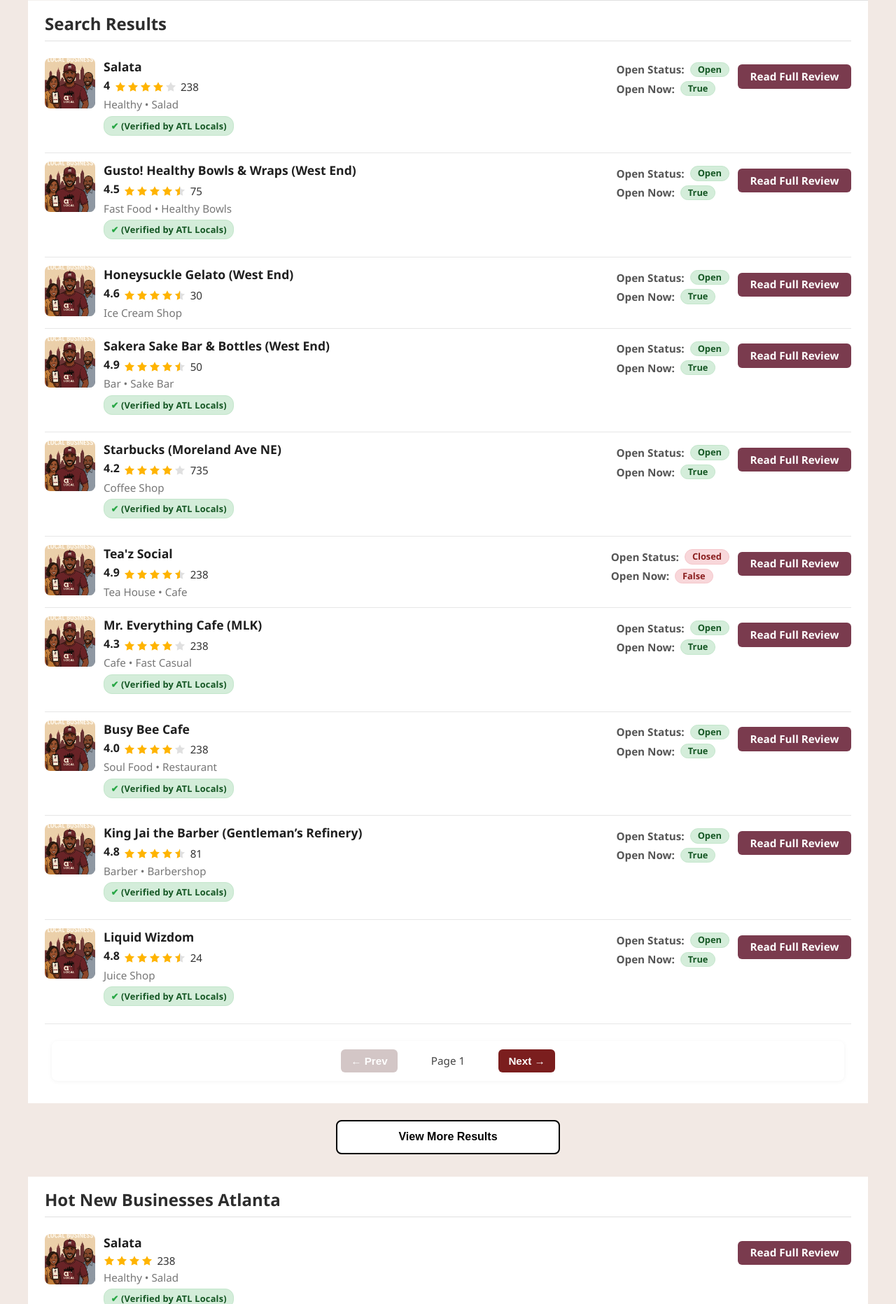
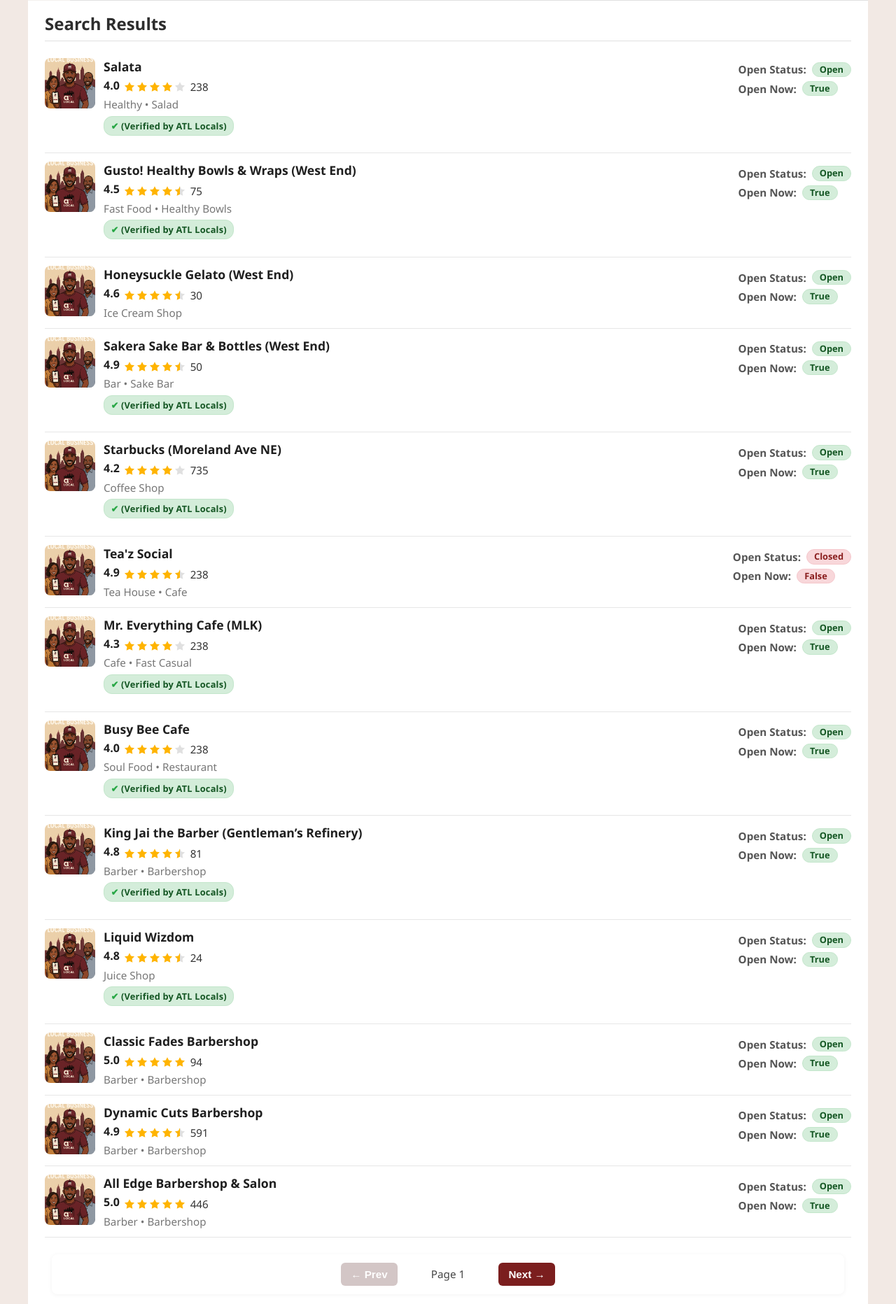
Before and after one commit to lemonsqueezemarketing/atlanta-locals, a Flask app: page / in a window 1280 px wide. Shown: the part 1763-3627 px from the top of the page at 70% size. Run offline with Flask 3, Linux system fonts and the light colour scheme; parts of the project's set-up code (start-up, migrations or seed data) failed here and were passed over.

Commit message:
Results list: render from /api/atl-places via search-results.js; map & list now share the same API + query string

```diff
--- a/app/routes.py
+++ b/app/routes.py
@@ -883,7 +883,10 @@ search_results = [
         "is_atl_verified":True,
         "review_link":None,
         "open_status":"open",
-        "open_now_status":True
+        "open_now_status":True,
+        "address":"650 Ponce de Leon Ave NE, Atlanta, GA 30308",
+        "lat":"33.775006",
+        "lng":" -84.365838",
     },
 
     {
@@ -897,7 +900,10 @@ search_results = [
         "is_atl_verified":True,
         "review_link":None,
         "open_status":"open",
-        "open_now_status":True
+        "open_now_status":True,
+        "address":"1020 White St SW, Atlanta, GA 30310",
+        "lat":"33.7368",
+        "lng":"-84.4216",
 
     },
 
@@ -913,7 +919,10 @@ search_results = [
         "is_atl_verified":False,
         "review_link":None,
         "open_status":"open",
-        "open_now_status":True
+        "open_now_status":True,
+        "address":"1020 White St SW, Atlanta, GA 30310",
+        "lat":"33.7368",
+        "lng":"-84.4216",
     },
 
     {
@@ -927,7 +936,10 @@ search_results = [
         "is_atl_verified":True,
         "review_link":None,
         "open_status":"open",
-        "open_now_status":True
+        "open_now_status":True,
+        "address":"1020 White St SW, Atlanta, GA 30310",
+        "lat":"33.7368",
+        "lng":"-84.4216",
     },
 
     {
@@ -941,7 +953,10 @@ search_results = [
         "is_atl_verified":True,
         "review_link":None,
         "open_status":"open",
-        "open_now_status":True
+        "open_now_status":True,
+        "address":"406 Moreland Ave NE, Atlanta, GA 30307",
+        "lat":"33.7599",
+        "lng":"-84.3494",
     },
 
     {
@@ -955,7 +970,10 @@ search_results = [
         "is_atl_verified":False,
         "review_link":None,
         "open_status":"closed",
-        "open_now_status":False
+        "open_now_status":False,
+        "address":"337 Moreland Ave NE, Atlanta, GA 30307",
+        "lat":"33.7608",
+        "lng":"-84.3499",
     },
 
     {
@@ -969,7 +987,10 @@ search_results = [
         "is_atl_verified":True,
         "review_link":None,
         "open_status":"open",
-        "open_now_status":True
+        "open_now_status":True,
+        "address":"882 Martin Luther King Jr Dr SW, Atlanta, GA 303148",
+        "lat":"33.7537,",
+        "lng":"-84.4163",
     },
 
     {
@@ -983,7 +1004,10 @@ search_results = [
         "is_atl_verified":True,
         "review_link":None,
         "open_status":"open",
-        "open_now_status":True
+        "open_now_status":True,
+        "address":"810 Martin Luther King Jr Dr SW, Atlanta, GA 30314",
+        "lat":"33.7489",
+        "lng":"-84.4141",
     },
 
     {
@@ -997,7 +1021,10 @@ search_results = [
         "is_atl_verified":True,
         "review_link":None,
         "open_status":"open",
-        "open_now_status":True
+        "open_now_status":True,
+        "address":"1107 Euclid Ave NE, Atlanta, GA 30307",
+        "lat":"33.7656",
+        "lng":"-84.3491",
     },
 
     {
@@ -1011,7 +1038,63 @@ search_results = [
         "is_atl_verified":True,
         "review_link":None,
         "open_status":"open",
-        "open_now_status":True
+        "open_now_status":True,
+        "address":"1133 Euclid Ave NE, Atlanta, GA 30307",
+        "lat":"33.7662",
+        "lng":"-84.3477",
+    },
+
+    {
+        "atl_place_id":11,
+        "img":"media/blog/atlanta_local_main_image.JPG",
+        "title":"Classic Fades Barbershop",
+        "slug":"classic_fades_barbershop",
+        "rating":5.0,
+        "review_count":94,
+        "categories":["barber","barbershop"],
+        "is_atl_verified":False,
+        "review_link":None,
+        "open_status":"open",
+        "open_now_status":True,
+        "address":"3479 Memorial Dr, Ste 1, Decatur, GA 30032 (inside Kroger/Belvedere Plaza)",
+        "lat":"33.752274",
+        "lng":"-84.269225",
+    },
+
+
+    {
+        "atl_place_id":12,
+        "img":"media/blog/atlanta_local_main_image.JPG",
+        "title":"Dynamic Cuts Barbershop",
+        "slug":"dynamic_cuts_barbershop",
+        "rating":4.9,
+        "review_count":591,
+        "categories":["barber","barbershop"],
+        "is_atl_verified":False,
+        "review_link":None,
+        "open_status":"open",
+        "open_now_status":True,
+        "address":"4112 Redan Rd, Suite G, Stone Mountain, GA 30083",
+        "lat":"33.763737",
+        "lng":"-84.222301",
+    },
+
+
+    {
+        "atl_place_id":13,
+        "img":"media/blog/atlanta_local_main_image.JPG",
+        "title":"All Edge Barbershop & Salon",
+        "slug":"all_edge_barbershop_salon",
+        "rating":5.0,
+        "review_count":446,
+        "categories":["barber","barbershop"],
+        "is_atl_verified":False,
+        "review_link":None,
+        "open_status":"open",
+        "open_now_status":True,
+        "address":"4586 Memorial Dr, Decatur, GA 30032",
+        "lat":"33.7799099312",
+        "lng":"-84.2390579359",
     },
 
 
@@ -1047,6 +1130,14 @@ def home():
 def search_map():
     atl_places = search_results
     return render_template('search_map/search_home.html', atl_places=atl_places)
+
+@main.route('/api/atl-places', methods=['GET'])
+def api_atl_places():
+    """
+    Dev endpoint: serves the in-memory search_results list as JSON.
+    Later you can replace this with a DB-backed query.
+    """
+    return jsonify(search_results)
 
 # News -> "/news" (kept as its own endpoint)
 @main.route("/news")
--- a/app/static/js/search-map.js
+++ b/app/static/js/search-map.js
@@ -1,7 +1,7 @@
 console.log('search-map.js loaded for /search-map route');
 
 document.addEventListener('DOMContentLoaded', function () {
-  // Init Leaflet Map (Atlanta center)
+  // ----- Leaflet Map (Atlanta center) -----
   const map = L.map('map').setView([33.749, -84.388], 12);
 
   L.tileLayer('https://{s}.tile.openstreetmap.org/{z}/{x}/{y}.png', {
@@ -9,11 +9,11 @@ document.addEventListener('DOMContentLoaded', function () {
     maxZoom: 19,
   }).addTo(map);
 
-  // ---------- Emoji markers (no external image dependencies) ----------
+  // ----- Emoji icons -----
   function emojiIcon(emoji) {
     return L.divIcon({
       html: `<div class="emoji-pin">${emoji}</div>`,
-      className: 'emoji-icon', // keep Leaflet classes clean
+      className: 'emoji-icon',
       iconSize: [28, 28],
       iconAnchor: [14, 28],
       popupAnchor: [0, -28],
@@ -31,110 +31,104 @@ document.addEventListener('DOMContentLoaded', function () {
     default: emojiIcon('📍'),
   };
 
-  // Slight jitter to separate markers located in the same plaza
-  function jitter([lat, lng], dx = 0.00025, dy = 0.00018) {
+  // ----- Helpers -----
+  function pickIconKey(categories) {
+    const cats = (categories || []).map(c => String(c).toLowerCase());
+    if (cats.some(c => c.includes('barber'))) return 'barber';
+    if (cats.some(c => c.includes('coffee'))) return 'coffee';
+    if (cats.some(c => c.includes('tea'))) return 'tea';
+    if (cats.some(c => c.includes('sake'))) return 'sake';
+    if (cats.some(c => c.includes('ice cream'))) return 'icecream';
+    if (cats.some(c => c.includes('juice'))) return 'juice';
+    if (cats.some(c => c.includes('healthy') || c.includes('salad'))) return 'healthy';
+    return 'default';
+  }
+
+  // Robust numeric parsing: handles whitespace, commas, stray chars
+  function parseNumber(val) {
+    if (val == null) return null;
+    const cleaned = String(val).trim().replace(/[^\d.+-]/g, '');
+    const num = parseFloat(cleaned);
+    return Number.isFinite(num) ? num : null;
+  }
+
+  // Separate overlapping markers a bit if they share coords
+  const dupCount = {};
+  function jitterIfDuplicate(lat, lng, dx = 0.00025, dy = 0.00018) {
+    const key = `${lat.toFixed(6)},${lng.toFixed(6)}`;
+    dupCount[key] = (dupCount[key] || 0) + 1;
+    if (dupCount[key] > 1) {
       return [lat + (Math.random() - 0.5) * dy, lng + (Math.random() - 0.5) * dx];
     }
-
-  // ---------- Mike's visited places ----------
-  const places = [
-    {
-      name: "Salata",
-      category: "healthy",
-      address: "650 Ponce de Leon Ave NE, Atlanta, GA 30308",
-      lat: 33.775006, lng: -84.365838,
-      rating: 4.0, reviews: 238, verified: true
-    },
-    {
-      name: "Gusto! Healthy Bowls & Wraps (West End)",
-      category: "healthy",
-      address: "1020 White St SW, Atlanta, GA 30310",
-      lat: 33.7368, lng: -84.4216,
-      rating: 4.5, reviews: 75, verified: true, plaza: "west-end"
-    },
-    {
-      name: "Honeysuckle Gelato (West End)",
-      category: "icecream",
-      address: "1020 White St SW, Atlanta, GA 30310",
-      lat: 33.7368, lng: -84.4216,
-      rating: 4.6, reviews: 30, verified: true, plaza: "west-end"
-    },
-    {
-      name: "Sakera Sake Bar & Bottles (West End)",
-      category: "sake",
-      address: "1020 White St SW, Atlanta, GA 30310",
-      lat: 33.7368, lng: -84.4216,
-      rating: 4.9, reviews: 50, verified: true, plaza: "west-end"
-    },
-    {
-      name: "Starbucks (Moreland Ave NE)",
-      category: "coffee",
-      address: "406 Moreland Ave NE, Atlanta, GA 30307",
-      lat: 33.7599, lng: -84.3494,
-      rating: 4.2, reviews: 735, verified: true
-    },
-    {
-      name: "Tea’z Social",
-      category: "tea",
-      address: "337 Moreland Ave NE, Atlanta, GA 30307",
-      lat: 33.7608, lng: -84.3499,
-      rating: 4.9, reviews: 74, verified: true, status: "Temporarily Closed"
-    },
-    {
-      name: "Mr. Everything Cafe (MLK)",
-      category: "healthy",
-      address: "882 Martin Luther King Jr Dr SW, Atlanta, GA 30314",
-      lat: 33.7537, lng: -84.4163,
-      rating: 4.3, reviews: 1378, verified: true
-    },
-    {
-      name: "Busy Bee Cafe",
-      category: "healthy",
-      address: "810 Martin Luther King Jr Dr SW, Atlanta, GA 30314",
-      lat: 33.7489, lng: -84.4141,
-      rating: 4.0, reviews: 3380, verified: true
-    },
-    {
-      name: "King Jai the Barber (Groomsmen Gentleman’s Refinery)",
-      category: "barber",
-      address: "1107 Euclid Ave NE, Atlanta, GA 30307",
-      lat: 33.7656, lng: -84.3491,
-      rating: 4.8, reviews: 81, verified: true
-    },
-    {
-      name: "Liquid Wizdom",
-      category: "juice",
-      address: "1133 Euclid Ave NE, Atlanta, GA 30307",
-      lat: 33.7662, lng: -84.3477,
-      rating: 4.8, reviews: 24, verified: true
-    },
-  ];
-
-  // ---------- Plot markers with popups ----------
-  places.forEach(p => {
-    let [lat, lng] = [p.lat, p.lng];
-    if (p.plaza === "west-end") {
-      [lat, lng] = jitter([lat, lng]); // avoid exact overlap in that plaza
+    return [lat, lng];
   }
 
-    const icon = iconMap[p.category] || iconMap.default;
-    const badge = p.verified
-      ? '<span class="map-badge">Verified ATL Local</span>'
-      : '';
+  // ----- Load from Flask API (fallback to window.ATL_PLACES if present) -----
+  async function loadPlaces() {
+    try {
+      const res = await fetch('/api/atl-places', { headers: { 'Accept': 'application/json' } });
+      if (!res.ok) throw new Error('HTTP ' + res.status);
+      return await res.json();
+    } catch (e) {
+      console.warn('Falling back to window.ATL_PLACES:', e);
+      return Array.isArray(window.ATL_PLACES) ? window.ATL_PLACES : [];
+    }
+  }
+
+  // ----- Fetch → normalize → plot -----
+  const markersLayer = L.layerGroup().addTo(map);
+
+  loadPlaces()
+    .then(raw => {
+      const places = (raw || [])
+        .map(p => {
+          const lat = parseNumber(p.lat);
+          const lng = parseNumber(p.lng);
+          if (lat == null || lng == null) return null; // skip bad coords
+
+          return {
+            id: p.atl_place_id,
+            name: p.title,
+            categoryKey: pickIconKey(p.categories),
+            address: p.address,
+            lat, lng,
+            rating: parseNumber(p.rating),
+            reviews: parseNumber(p.review_count) || 0,
+            verified: !!p.is_atl_verified,
+            status: p.open_status,          // "open", "temporarily closed", etc.
+            openNow: !!p.open_now_status
+          };
+        })
+        .filter(Boolean);
+
+      places.forEach(p => {
+        const [lat, lng] = jitterIfDuplicate(p.lat, p.lng);
+        const icon = iconMap[p.categoryKey] || iconMap.default;
+        const badge = p.verified ? '<span class="map-badge">Verified ATL Local</span>' : '';
         const closed = p.status ? `<div class="map-closed">${p.status}</div>` : '';
+        const addr = p.address ? `<div class="popup-addr">${p.address}</div>` : '';
+
         const popup = `
           <div class="popup">
             <div class="popup-title">${p.name} ${badge}</div>
-        <div class="popup-addr">${p.address}</div>
-        <div class="popup-meta">⭐ ${p.rating} • ${Number(p.reviews).toLocaleString()} reviews</div>
+            ${addr}
+            <div class="popup-meta">⭐ ${p.rating ?? ''} • ${Number(p.reviews).toLocaleString()} reviews</div>
             ${closed}
           </div>
         `;
 
-    L.marker([lat, lng], { icon }).addTo(map).bindPopup(popup);
+        L.marker([lat, lng], { icon }).addTo(markersLayer).bindPopup(popup);
       });
 
-  // ---------- Existing search handlers (unchanged) ----------
+      if (places.length) {
+        map.fitBounds(markersLayer.getBounds(), { padding: [24, 24] });
+      }
+    })
+    .catch(err => {
+      console.error('Failed to load places:', err);
+    });
+
+  // ----- Existing search handlers (still alerts for now) -----
   function bindSearchHandler(inputSelector, buttonSelector) {
     const input = document.querySelector(inputSelector);
     const button = document.querySelector(buttonSelector);
@@ -155,13 +149,8 @@ document.addEventListener('DOMContentLoaded', function () {
     }
   }
 
-  // Top bar
+  // Hook up your existing inputs
   bindSearchHandler('.search-map-input', '.direction-icon');
-
-  // Filter search
   bindSearchHandler('.map-search-input', '.map-search-btn');
-
-  // Top menu search
   bindSearchHandler('#top-search-input', '#top-search-btn');
-
 });
--- /dev/null
+++ b/app/static/js/search-results.js
@@ -0,0 +1,150 @@
+// search-results.js — renders the search results <ul> from the API
+console.log('search-results.js loaded');
+
+document.addEventListener('DOMContentLoaded', () => {
+  const listEl = document.getElementById('search-result-list');
+  if (!listEl) return;
+
+  // Build the exact API URL and carry over the page's ?q=...
+  function currentApiUrl() {
+    const url = new URL('/api/atl-places', window.location.origin);
+    const qs = window.location.search;
+    url.search = qs.startsWith('?') ? qs.slice(1) : qs;
+    return url.toString();
+  }
+
+  // Helpers
+  const parseNumber = (v) => {
+    if (v == null) return null;
+    const n = parseFloat(String(v).trim().replace(/[^\d.+-]/g, ''));
+    return Number.isFinite(n) ? n : null;
+  };
+
+  const buildImageUrl = (img) => {
+    if (!img) return '/static/images/placeholder.png';
+    const s = String(img).replace(/^\/+/, '');              // strip leading slashes
+    return s.startsWith('static/') ? `/${s}` : `/static/${s}`;
+  };
+
+  const titleCase = (s) =>
+    String(s || '')
+      .toLowerCase()
+      .replace(/\b\w/g, (c) => c.toUpperCase());
+
+  const STAR_PATH = 'M10 1.5l2.7 5.5 6.1.9-4.4 4.3 1 6.1L10 15.8 4.6 18.3l1-6.1L1.2 7.9l6.1-.9L10 1.5z';
+
+  const starFull = () =>
+    `<svg class="search-result-star full" viewBox="0 0 20 20" aria-hidden="true"><path d="${STAR_PATH}"/></svg>`;
+
+  const starEmpty = () =>
+    `<svg class="search-result-star empty" viewBox="0 0 20 20" aria-hidden="true"><path d="${STAR_PATH}"/></svg>`;
+
+  const starHalf = (id) => `
+    <svg class="search-result-star half" viewBox="0 0 20 20" aria-hidden="true">
+      <defs>
+        <clipPath id="half-clip-${id}">
+          <rect x="0" y="0" width="10" height="20"></rect>
+        </clipPath>
+      </defs>
+      <path class="star-empty" d="${STAR_PATH}" fill="#e0e0e0"/>
+      <path class="star-fill"  d="${STAR_PATH}" fill="#ffb400" clip-path="url(#half-clip-${id})"/>
+    </svg>`;
+
+  // Fetch and render
+  fetch(currentApiUrl(), { headers: { 'Accept': 'application/json' } })
+    .then((res) => {
+      if (!res.ok) throw new Error(`API ${res.status}`);
+      return res.json();
+    })
+    .then((raw) => {
+      const places = (raw || []).map((p) => {
+        const rating = parseNumber(p.rating) ?? 0;
+        return {
+          id: p.atl_place_id,
+          slug: p.slug || `place-${p.atl_place_id || Math.random().toString(36).slice(2)}`,
+          title: p.title || '',
+          img: buildImageUrl(p.img),
+          rating,
+          reviewCount: parseNumber(p.review_count) || 0,
+          categories: Array.isArray(p.categories)
+            ? p.categories
+            : String(p.categories || '').split(','),
+          isVerified: !!p.is_atl_verified,
+          openStatus: p.open_status || '',
+          openNow: !!p.open_now_status,
+          reviewLink: p.review_link || null,
+        };
+      });
+
+      // Build the entire list HTML (kept very close to your Jinja structure)
+      let html = '';
+      for (const p of places) {
+        const full = Math.floor(p.rating);
+        const hasHalf = (p.rating - full) >= 0.5 ? 1 : 0;
+        const empty = Math.max(0, 5 - full - hasHalf);
+
+        let stars = '';
+        for (let i = 0; i < full; i++) stars += starFull();
+        if (hasHalf) stars += starHalf(p.id || p.slug);
+        for (let i = 0; i < empty; i++) stars += starEmpty();
+
+        const cats = p.categories
+          .map((c) => titleCase(String(c).trim()))
+          .filter(Boolean)
+          .join(' • ');
+
+        html += `
+<li class="search-item">
+  <img class="search-result-thumb" src="${p.img}" alt="${escapeHtml(p.title)}" />
+  <div class="search-result-info">
+    <div class="search-result-name">${escapeHtml(p.title)}</div>
+    <div class="search-result-rating" aria-label="Rating" id="${escapeAttr(p.slug)}-rating">
+      <div class="search-result-rating-label">${p.rating.toFixed(1)}</div>
+      <span class="search-result-stars" aria-label="${p.rating.toFixed(1)} out of 5 stars">
+        ${stars}
+      </span>
+      <span class="search-result-review-count" id="${escapeAttr(p.slug)}-reviews">
+        ${p.reviewCount.toLocaleString()}
+      </span>
+    </div>
+    <div class="search-result-category">${escapeHtml(cats)}</div>
+    ${p.isVerified ? `<p class="vetted-badge">(Verified by ATL Locals)</p>` : ``}
+  </div>
+
+  <div class="search-result-status">
+    <div class="status-row">
+      <span class="status-label">Open Status:</span>
+      <span class="status-pill" data-status="${escapeAttr(p.openStatus)}">
+        ${escapeHtml(p.openStatus)}
+      </span>
+    </div>
+    <div class="status-row">
+      <span class="status-label">Open Now:</span>
+      <span class="status-pill" data-open-now="${p.openNow ? 'True' : 'False'}">
+        ${p.openNow ? 'True' : 'False'}
+      </span>
+    </div>
+  </div>
+
+  ${p.reviewLink ? `
+    <a href="${escapeAttr(p.reviewLink)}" class="btn read-more" target="_blank" rel="noopener noreferrer">
+      Read Full Review
+    </a>` : ``}
+</li>`;
+      }
+
+      listEl.innerHTML = html || '';
+    })
+    .catch((err) => {
+      console.error('Failed to load results:', err);
+      listEl.innerHTML = ''; // keep it empty on error
+    });
+
+  // Basic HTML escaping helpers to keep things safe in template literals
+  function escapeHtml(str) {
+    return String(str).replace(/[&<>"']/g, (m) => ({
+      '&': '&amp;', '<': '&lt;', '>': '&gt;', '"': '&quot;', "'": '&#39;',
+    }[m]));
+  }
+  function escapeAttr(str) { return escapeHtml(str).replace(/\s+/g, '-'); }
+});
--- a/app/templates/search_map/search_home.html
+++ b/app/templates/search_map/search_home.html
@@ -176,85 +176,9 @@
   <h2 class="search-result-title">Search Results</h2>
   <hr class="search-result-divider" />
 
-    <ul class="search-result-list">
-      {% for atl_place in atl_places  %}
-        <!-- 1) Salata (4.0 stars) -->
-        <li class="search-item">
-          <img class="search-result-thumb" src="{{ url_for('static', filename=atl_place.img) }}" alt="{{atl_place.title}}" />
-          <div class="search-result-info">
-            <div class="search-result-name">{{ atl_place.title}}</div>
-            <div class="search-result-rating" aria-label="Rating" id="{{atl_place.slug}}-rating">
-            <div class="search-result-rating-label">{{ atl_place.rating}}</div>
-              {# rating -> full / half / empty #}
-              {% set rating = (atl_place.rating | float) %}
-              {% set full   = rating | int %}
-              {% set has_half = 1 if (rating - full) >= 0.5 else 0 %}
-              {% set empty  = 5 - full - has_half %}
-
-              <span class="search-result-stars" aria-label="{{ '%.1f' % rating }} out of 5 stars">
-                {# full stars #}
-                {% for _ in range(full) %}
-                  <svg class="search-result-star full" viewBox="0 0 20 20" aria-hidden="true">
-                    <path d="M10 1.5l2.7 5.5 6.1.9-4.4 4.3 1 6.1L10 15.8 4.6 18.3l1-6.1L1.2 7.9l6.1-.9L10 1.5z"/>
-                  </svg>
-                {% endfor %}
-
-                {# half star (if .5 or above) #}
-                {% if has_half %}
-                  <svg class="search-result-star half" viewBox="0 0 20 20" aria-hidden="true">
-                    <defs>
-                      <!-- unique clip so multiple items don't conflict -->
-                      <clipPath id="half-clip-{{ atl_place.atl_place_id }}">
-                        <rect x="0" y="0" width="10" height="20"></rect>  <!-- half of 20 -->
-                      </clipPath>
-                    </defs>
-                    <!-- base empty star -->
-                    <path class="star-empty" fill="#e0e0e0" d="M10 1.5l2.7 5.5 6.1.9-4.4 4.3 1 6.1L10 15.8 4.6 18.3l1-6.1L1.2 7.9l6.1-.9L10 1.5z"/>
-                    <!-- gold half overlay -->
-                    <path class="star-fill"  fill="#ffb400" clip-path="url(#half-clip-{{ atl_place.atl_place_id }})"
-                          d="M10 1.5l2.7 5.5 6.1.9-4.4 4.3 1 6.1L10 15.8 4.6 18.3l1-6.1L1.2 7.9l6.1-.9L10 1.5z"/>
-                  </svg>
-                {% endif %}
-
-                {# empty stars #}
-                {% for _ in range(empty) %}
-                  <svg class="search-result-star empty" viewBox="0 0 20 20" aria-hidden="true">
-                    <path d="M10 1.5l2.7 5.5 6.1.9-4.4 4.3 1 6.1L10 15.8 4.6 18.3l1-6.1L1.2 7.9l6.1-.9L10 1.5z"/>
-                  </svg>
-                {% endfor %}
-              </span>
-
-              <span class="search-result-review-count" id="{{atl_place.slug}}-reviews">{{atl_place.review_count}}</span>
-            </div>
-            {% set cats = atl_place.categories %}
-            {% set cat_list = cats.split(',') if cats is string else cats %}
-            <div class="search-result-category">
-              {{ cat_list | map('trim') | map('title') | join(' • ') }}
-            </div>
-            {% if atl_place.is_atl_verified | default(false) %}
-              <p class="vetted-badge">(Verified by ATL Locals)</p>
-            {% endif %}
-          </div>
-          <div class="search-result-status">
-            <div class="status-row">
-              <span class="status-label">Open Status:</span>
-              <span class="status-pill" data-status="{{ atl_place.open_status }}">
-                {{ atl_place.open_status }}
-              </span>
-            </div>
-
-            <div class="status-row">
-              <span class="status-label">Open Now:</span>
-              <span class="status-pill" data-open-now="{{ atl_place.open_now_status }}">
-                {{ atl_place.open_now_status }}
-              </span>
-            </div>
-          </div>
-          <a href="#" class=" btn read-more" target="_blank" rel="noopener noreferrer">Read Full Review</a>
-        </li>
-      {% endfor %}
-
-    </ul>
+  <ul id="search-result-list" class="search-result-list">
+    <!-- handled by search-results.js-->
+  </ul>
 
   <!-- Simple pager (blog.js wires these up) -->
   <div class="pager" data-blog-pager>
@@ -518,4 +442,6 @@
 {% block scripts %}
   {{ super() }}
   <script src="{{ url_for('static', filename='js/search-map.js') }}"></script>
+  <script src="{{ url_for('static', filename='js/search-results.js') }}"></script>
+
 {% endblock %}
```
Also changed, not shown: app/templates/search_map/search_results_org.html (added, +79 -0 lines). Lines whose indentation alone changed are shown as unchanged.
